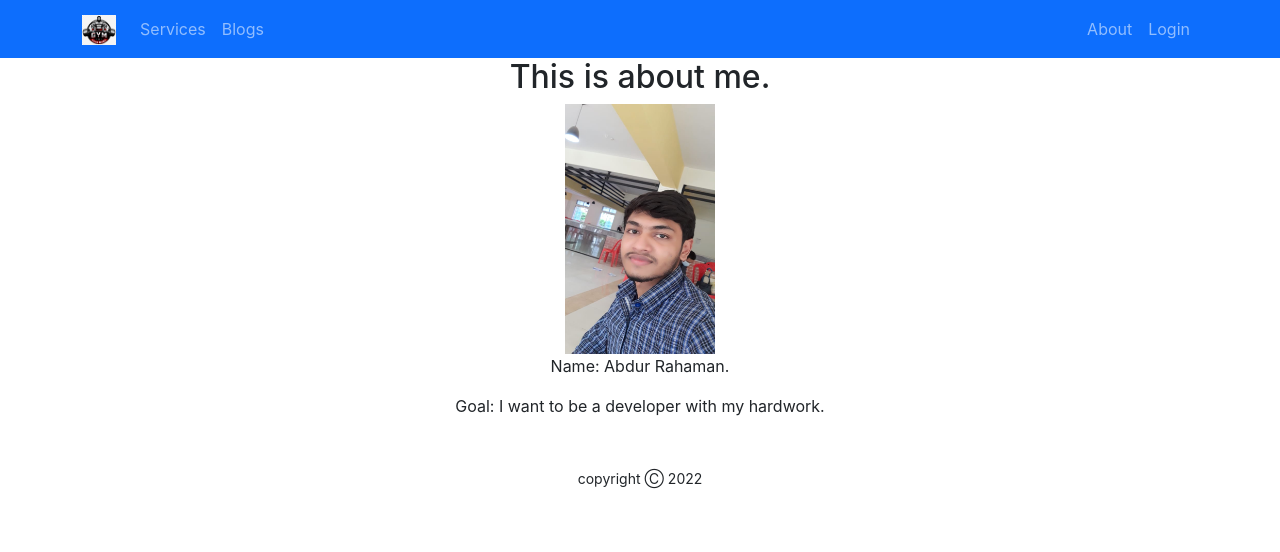
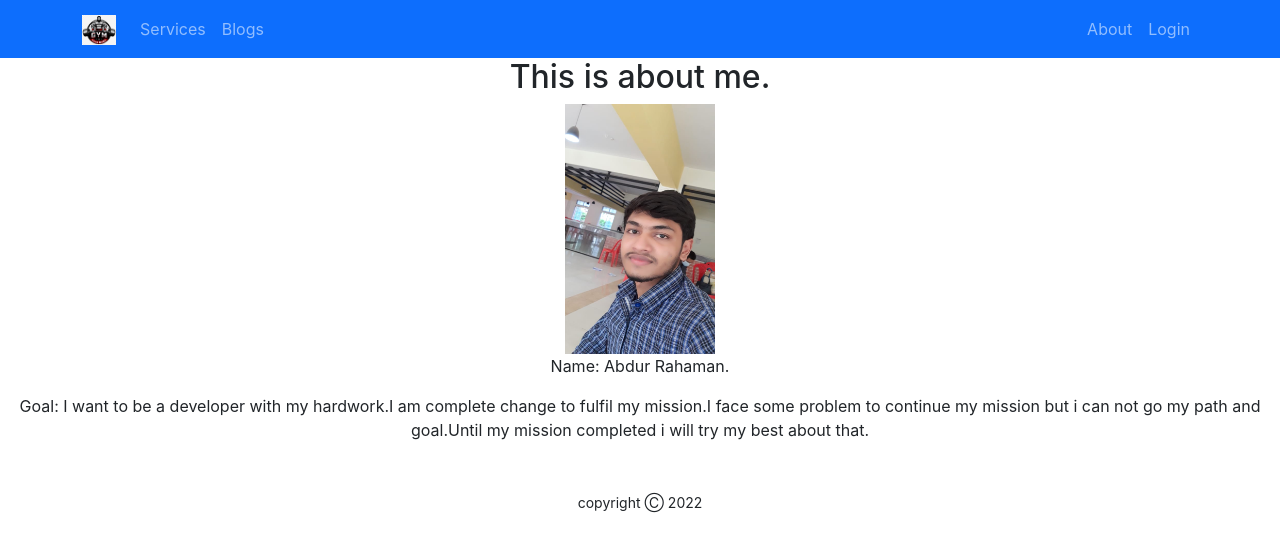
Before and after one commit to abdurrahaman4363/service-provider-assignments-10, a React (Create React App) app: page /about in a window 1280 px wide. Shown: the top 552 px of the page. Built offline with nearby package versions, Linux system fonts and the light colour scheme; no server answers.

Commit message:
write me something in about component

```diff
--- a/src/Pages/About/About.js
+++ b/src/Pages/About/About.js
@@ -7,7 +7,7 @@ const About = () => {
             <h2 className='text-center'>This is about me.</h2>
             <img style={{width:'150px', height:'250px'}} src={pic1} alt="" />
             <p>Name: Abdur Rahaman.</p>
-            <p>Goal: I want to be a developer with my hardwork.</p>
+            <p>Goal: I want to be a developer with my hardwork.I am complete change to fulfil my mission.I face some problem to continue my mission but i can not go my path and goal.Until my mission completed i will try my best about that.</p>
 
         </div>
     );
```
Also changed, not shown: 1 other file (tests, documents, lock files or other folders).
